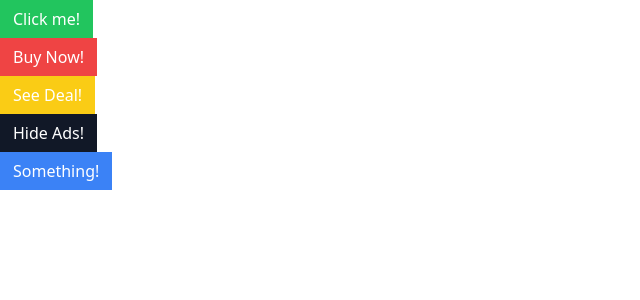
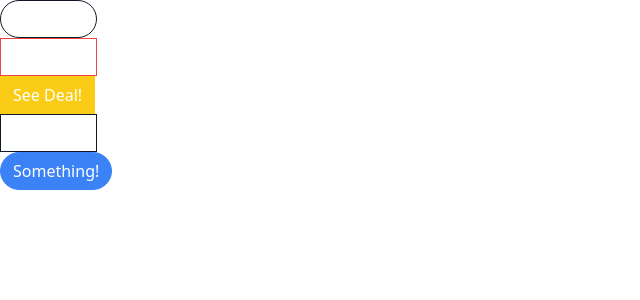
Before and after one commit to adenugbamichael/Reusable-react-ui-components, a React (Vite) app: page / in a window 1280 px wide. Shown: the top 300 px of the page, without its empty margins (0-640 px from the left). Built offline with nearby package versions, Linux system fonts and the light colour scheme.

Commit message:
Button variations

```diff
--- a/src/App.jsx
+++ b/src/App.jsx
@@ -3,12 +3,14 @@ const App = () => {
   return (
     <div>
       <div>
-        <Button success rounded outline>
-          Click me!
+        <Button secondary outline rounded>
+          Click me!!
         </Button>
       </div>
       <div>
-        <Button danger>Buy Now!</Button>
+        <Button danger outline>
+          Buy Now!
+        </Button>
       </div>
       <div>
         <Button warning>See Deal!</Button>
--- a/src/Button.jsx
+++ b/src/Button.jsx
@@ -18,6 +18,13 @@ const Button = ({
     "border-green-500 bg-green-500 text-white": success,
     "border-yellow-400 bg-yellow-400 text-white": warning,
     "border-red-500 bg-red-500 text-white": danger,
+    "rounded-full": rounded,
+    "bg-white": outline,
+    "text-blue-500": outline && primary,
+    "text-gray-900": outline && secondary,
+    "text-green-500": outline && success,
+    "text-yellow-400": outline && warning,
+    "text-red-500": outline && danger,
   })
   return <button className={classes}>{children}</button>
 }
```
